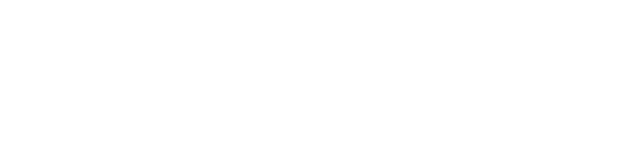
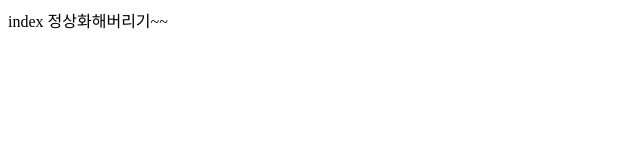
Before and after one commit to coq-j01/git-collabo, a plain HTML site: page index.html in a window 1280 px wide. Shown: the whole page, without its empty margins (0-640 px from the left). Drawn offline with Linux system fonts and the light colour scheme.

Commit message:
zangwoo정상화

```diff
--- a/index.html
+++ b/index.html
@@ -3,5 +3,7 @@
   <head>
     <title>index.html</title>
   </head>
-  <body></body>
+  <body>
+    index 정상화해버리기~~
+  </body>
 </html>
```
